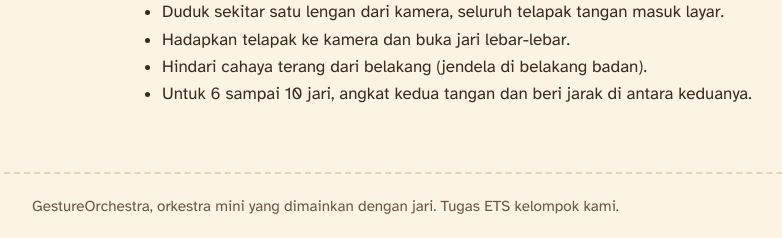
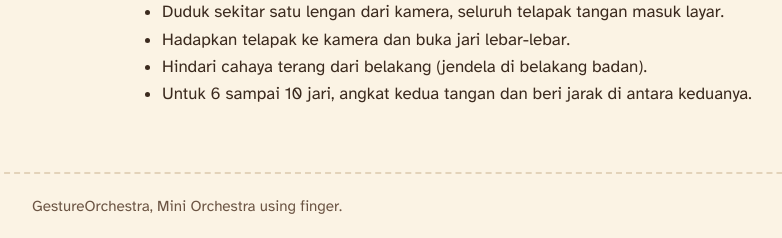
Before and after one commit to isanovsky/OrchestraProject, a PHP site: page /gestureorchestra/camera-test.php in a window 1280 px wide. Shown: the part 764-1002 px from the top of the page, without its empty margins (16-798 px from the left). Run offline with PHP 8.4, Linux system fonts and the light colour scheme.

Commit message:
editing footer

```diff
--- a/includes/layout_footer.php
+++ b/includes/layout_footer.php
@@ -1,6 +1,6 @@
 </main>
 <footer class="site-footer">
-    <p>GestureOrchestra, orkestra mini yang dimainkan dengan jari. Tugas ETS kelompok kami.</p>
+    <p>GestureOrchestra, Mini Orchestra using finger.</p>
 </footer>
 <?php foreach ($pageScripts ?? [] as $script): ?>
     <script type="module" src="<?= e(url($script)) ?>"></script>
```
